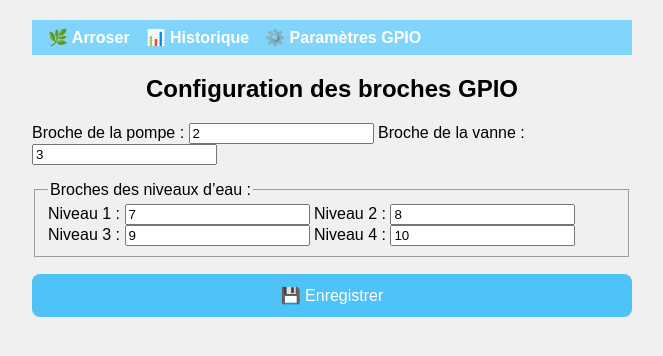
After one commit to vincent-ledu/arrosage, a Flask app: page /config in a window 1280 px wide. The commit adds this page. Shown: the top 356 px of the page, without its empty margins (308-971 px from the left). Run offline with Flask 3, Linux system fonts and the light colour scheme.

Commit message:
add config page

```diff
--- a/app.py
+++ b/app.py
@@ -2,7 +2,7 @@ import RPi.GPIO as GPIO
 import time
 from signal import signal, SIGINT
 from sys import exit
-from flask import Flask, request, render_template, jsonify
+from flask import Flask, request, render_template, jsonify, redirect, url_for, flash
 import uuid
 import threading
 from datetime import datetime
@@ -10,7 +10,10 @@ import atexit
 from collections import defaultdict
 import logging
 from db import get_tasks_by_status, init_db, add_task, update_status, get_task, get_all_tasks, get_tasks_summary_by_day
+from config import load_config, save_config
+from gpio_control import setup_gpio, gpio_state
 
+setup_gpio()
 init_db()
 
 # Configuration globale du logger
@@ -30,31 +33,28 @@ app = Flask(__name__)
 def log_request_info():
     logger.info(f"Requête reçue: {request.method} {request.path}")
 
-# Numérotation BCM (par GPIO, pas numéro de pin physique)
-GPIO.setmode(GPIO.BCM)
-
-VANNE=3
-PUMP=2
-WATER_EMPTY = 7
-WATER_ATHIRD = 8
-WATER_TWOTHIRDS = 9
-WATER_FULL = 10
-
-WATER_LEVELS = [WATER_EMPTY, WATER_ATHIRD, WATER_TWOTHIRDS, WATER_FULL]
-
-# Configurer le GPIO en entrée avec pull-down externe
-GPIO.setup(WATER_EMPTY, GPIO.IN)
-GPIO.setup(WATER_ATHIRD, GPIO.IN)
-GPIO.setup(WATER_TWOTHIRDS, GPIO.IN)
-GPIO.setup(WATER_FULL, GPIO.IN)
-GPIO.setup(VANNE, GPIO.OUT)
-GPIO.setup(PUMP, GPIO.OUT)
-
 cancel_flags = {}   # stocke les flags d’annulation : {task_id: threading.Event()}
 
 @app.route('/')
 def index():
   return render_template('index.html')
+
+@app.route('/config', methods=["GET", "POST"])
+def config_page():
+  config = load_config()
+  if request.method == "POST":
+    config["pump"] = int(request.form.get("pump", 2))
+    config["valve"] = int(request.form.get("valve", 3))
+    config["levels"] = [
+      int(request.form.get(f"level{i}", 7 + i))
+      for i in range(4)
+    ]
+    save_config(config)
+    setup_gpio()
+    flash("Configuration enregistrée avec succès.")
+    return redirect(url_for("config_page"))
+  return render_template("config.html", config=config)
+
 @app.route('/history')
 def history_page():
   return render_template("history.html")
@@ -78,25 +78,25 @@ def open_water_task(task_id, duration, cancel_event):
     interval = 1
     elapsed = 0
 
-    logger.info("Turning On VANNE")
-    GPIO.output(VANNE, GPIO.HIGH)
+    logger.info("Turning On valve")
+    GPIO.output(gpio_state["valve"], GPIO.HIGH)
     time.sleep(2)
-    logger.info("Turning On PUMP")
-    GPIO.output(PUMP, GPIO.HIGH)
+    logger.info("Turning On pump")
+    GPIO.output(gpio_state["pump"], GPIO.HIGH)
     while elapsed < duration:
       if cancel_event.is_set():
         update_status(task_id, "annulé")
         return
       if not IfWater():
-        GPIO.output(VANNE, GPIO.LOW)
-        GPIO.output(PUMP, GPIO.LOW)
+        GPIO.output(gpio_state["valve"], GPIO.LOW)
+        GPIO.output(gpio_state["pump"], GPIO.LOW)
         update_status(task_id, "réservoir vide")
         return
       time.sleep(interval)
       elapsed += interval
-    logger.info("Turning Off VANNE & PUMP")
-    GPIO.output(VANNE, GPIO.LOW)
-    GPIO.output(PUMP, GPIO.LOW)
+    logger.info("Turning Off valve & pump")
+    GPIO.output(gpio_state["valve"], GPIO.LOW)
+    GPIO.output(gpio_state["pump"], GPIO.LOW)
     update_status(task_id, "terminé")
   except Exception as e:
       update_status(task_id, f"erreur: {str(e)}")
@@ -104,16 +104,16 @@ def open_water_task(task_id, duration, cancel_event):
 
 @app.route("/api/water-level")
 def CheckWaterLevel():
-  if not GPIO.input(WATER_FULL):
+  if not GPIO.input(gpio_state["levels"][3]):
     logger.info("Container full")
     return { "level": 100 }
-  if not GPIO.input(WATER_TWOTHIRDS):
+  if not GPIO.input(gpio_state["levels"][2]):
     logger.info("Container on half")
     return { "level": 66 }
-  if not GPIO.input(WATER_ATHIRD):
+  if not GPIO.input(gpio_state["levels"][1]):
     logger.info("Container on quarter")
     return { "level": 33 }
-  if not GPIO.input(WATER_EMPTY):
+  if not GPIO.input(gpio_state["levels"][0]):
     logger.info("Container nearly empty")
     return { "level": 10 }
   logger.info("Container empty")
@@ -123,10 +123,10 @@ def CheckWaterLevel():
 @app.route("/api/water-levels")
 def CheckWaterLevels():
   water_states = {}
-  water_states["WATER_FULL"] = {"gpio_pin": WATER_FULL, "state": GPIO.input(WATER_FULL)}
-  water_states["WATER_TWOTHIRDS"] = {"gpio_pin": WATER_TWOTHIRDS, "state": GPIO.input(WATER_TWOTHIRDS)}
-  water_states["WATER_ATHIRD"] = {"gpio_pin": WATER_ATHIRD, "state": GPIO.input(WATER_ATHIRD)}
-  water_states["WATER_EMPTY"] = {"gpio_pin": WATER_EMPTY, "state": GPIO.input(WATER_EMPTY)}
+  water_states["levels 3"] = {"gpio_pin": gpio_state["levels"][3], "state": GPIO.input(gpio_state["levels"][3])}
+  water_states["levels 2"] = {"gpio_pin": gpio_state["levels"][2], "state": GPIO.input(gpio_state["levels"][2])}
+  water_states["levels 1"] = {"gpio_pin": gpio_state["levels"][1], "state": GPIO.input(gpio_state["levels"][1])}
+  water_states["levels 0"] = {"gpio_pin": gpio_state["levels"][0], "state": GPIO.input(gpio_state["levels"][0])}
   return jsonify(water_states), 200
 
 
@@ -148,7 +148,7 @@ def task_status(task_id):
   })
 
 def IfWater():
-  return not GPIO.input(WATER_EMPTY)
+  return not GPIO.input(gpio_state["levels"][0])
 
 
 '''
@@ -185,9 +185,9 @@ def OpenWaterDelay():
 
 @app.route("/api/close-water")
 def closeWaterSupply():
-  logger.info("Turning Off VANNE & PUMP")
-  GPIO.output(VANNE, GPIO.LOW)
-  GPIO.output(PUMP, GPIO.LOW)
+  logger.info("Turning Off valve & pump")
+  GPIO.output(gpio_state["valve"], GPIO.LOW)
+  GPIO.output(gpio_state["pump"], GPIO.LOW)
 
   cancelled_tasks = []
   for task in get_tasks_by_status("en cours"):
--- /dev/null
+++ b/config.json
@@ -0,0 +1,5 @@
+{
+  "pump": 2,
+  "valve": 3,
+  "levels": [7, 8, 9, 10]
+}
--- /dev/null
+++ b/config.py
@@ -0,0 +1,20 @@
+# config.py
+import json
+import os
+
+CONFIG_FILE = "config.json"
+DEFAULT_CONFIG = {
+    "pump": 2,
+    "valve": 3,
+    "levels": [7, 8, 9, 10]
+}
+
+def load_config():
+    if not os.path.exists(CONFIG_FILE):
+        save_config(DEFAULT_CONFIG)
+    with open(CONFIG_FILE, "r") as f:
+        return json.load(f)
+
+def save_config(config):
+    with open(CONFIG_FILE, "w") as f:
+        json.dump(config, f, indent=2)
--- /dev/null
+++ b/gpio_control.py
@@ -0,0 +1,44 @@
+# gpio_control.py
+import RPi.GPIO as GPIO
+from config import load_config
+
+# État courant
+gpio_state = {
+    "pump": None,
+    "valve": None,
+    "levels": []
+}
+
+# Initialisation générale (mode BCM)
+GPIO.setmode(GPIO.BCM)
+GPIO.setwarnings(False)
+
+def release_all():
+    all_pins = [gpio_state["pump"], gpio_state["valve"]] + gpio_state["levels"]
+    for pin in all_pins:
+        if pin is not None:
+            try:
+                GPIO.cleanup(pin)  # libère la broche spécifiquement
+            except Exception:
+                pass
+
+def setup_gpio():
+    config = load_config()
+    release_all()
+
+    gpio_state["pump"] = config["pump"]
+    gpio_state["valve"] = config["valve"]
+    gpio_state["levels"] = config["levels"]
+
+    # Configure les sorties
+    GPIO.setup(gpio_state["pump"], GPIO.OUT)
+    GPIO.setup(gpio_state["valve"], GPIO.OUT)
+
+    # Configure les capteurs de niveau en entrée avec pull-down
+    for pin in gpio_state["levels"]:
+        GPIO.setup(pin, GPIO.IN, pull_up_down=GPIO.PUD_DOWN)
+
+    print("✅ GPIO initialisé avec :")
+    print(f"  Pompe : GPIO {gpio_state['pump']}")
+    print(f"  Vanne : GPIO {gpio_state['valve']}")
+    print(f"  Niveaux : {gpio_state['levels']}")
--- a/templates/base.html
+++ b/templates/base.html
@@ -15,6 +15,7 @@
       <ul>
         <li><a href="/">🌿 Arroser</a></li>
         <li><a href="/history">📊 Historique</a></li>
+        <li><a href="/config">⚙️ Paramètres GPIO</a></li>
       </ul>
     </nav>
 
--- /dev/null
+++ b/templates/config.html
@@ -0,0 +1,26 @@
+{% extends "base.html" %}
+
+{% block title %}Configuration GPIO{% endblock %}
+
+{% block content %}
+<h2>Configuration des broches GPIO</h2>
+
+<form method="POST">
+  <label for="pump">Broche de la pompe :</label>
+  <input type="number" name="pump" id="pump" value="{{ config.pump }}" required />
+
+  <label for="valve">Broche de la vanne :</label>
+  <input type="number" name="valve" id="valve" value="{{ config.valve }}" required />
+
+  <fieldset style="margin-top: 1rem;">
+    <legend>Broches des niveaux d’eau :</legend>
+    {% for i in range(4) %}
+      <label for="level{{ i }}">Niveau {{ i+1 }} :</label>
+      <input type="number" name="level{{ i }}" id="level{{ i }}" value="{{ config.levels[i] }}" required />
+    {% endfor %}
+  </fieldset>
+
+  <button type="submit" style="margin-top: 1rem;">💾 Enregistrer</button>
+</form>
+
+{% endblock %}
```
